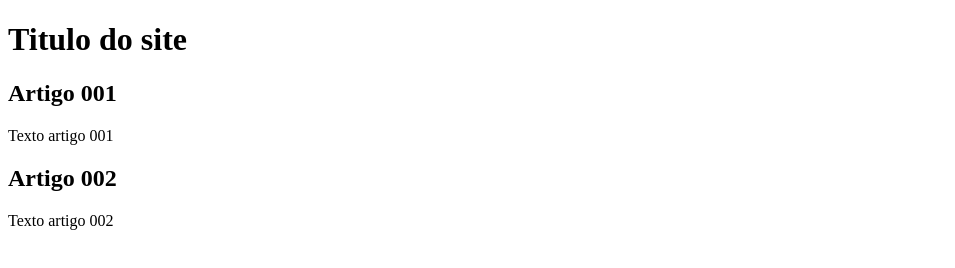
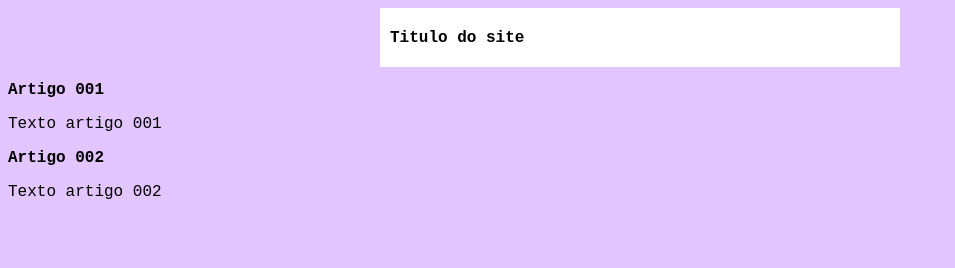
Before and after one commit to niciusfg/projeto-site, a plain HTML site: page index.html in a window 1280 px wide. Shown: the whole page, without its empty margins (0-955 px from the left). Drawn offline with Linux system fonts and the light colour scheme.

Commit message:
iniciei o design

```diff
--- /dev/null
+++ b/estilos/style.css
@@ -0,0 +1,15 @@
+*{
+    font-family: 'Courier New', Courier, monospace;
+    font-size: 16px;
+}
+
+body{
+    background-color: rgb(227, 197, 255);
+}
+
+main{
+    background-color: white;
+    width: 500px;
+    margin: 0 auto;
+    padding: 10px ;
+}
--- a/index.html
+++ b/index.html
@@ -4,6 +4,7 @@
     <meta charset="UTF-8">
     <meta name="viewport" content="width=device-width, initial-scale=1.0">
     <title>Titulo</title>
+    <link rel="stylesheet" href="estilos/style.css">
 </head>
 <body>
     <main>
```
